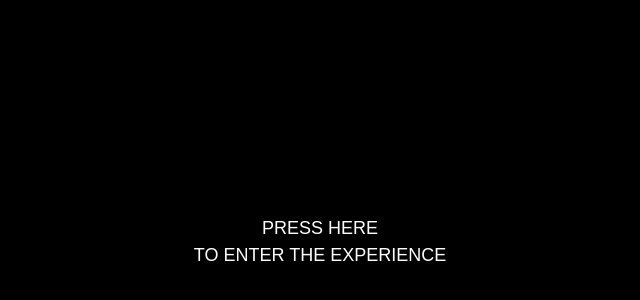
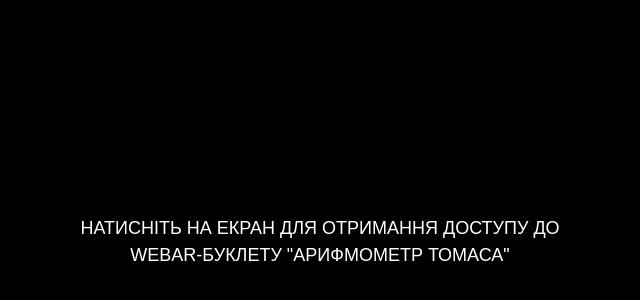
Before and after one commit to Lyustraa/WebAR-Example, a plain HTML site: page index.html in a window 1280 px wide. Shown: the part 158-458 px from the top of the page, without its empty margins (320-960 px from the left). Drawn offline with nearby package versions, Linux system fonts and the light colour scheme.

Commit message:
Changed by GitHub

```diff
--- a/index.html
+++ b/index.html
@@ -27,9 +27,9 @@
                 text-transform: uppercase; font-family: Arial, Helvetica, sans-serif; font-weight: 400; line-height: 1.5em; font-size: large; white-space: nowrap;
                 user-select: none; pointer-events: none;
             ">
-            Press here
+            Натисніть на екран для отримання доступу до
             <br>
-            to enter the experience
+            WebAR-буклету "Арифмометр Томаса"
         </div>
     </div>
 
```
